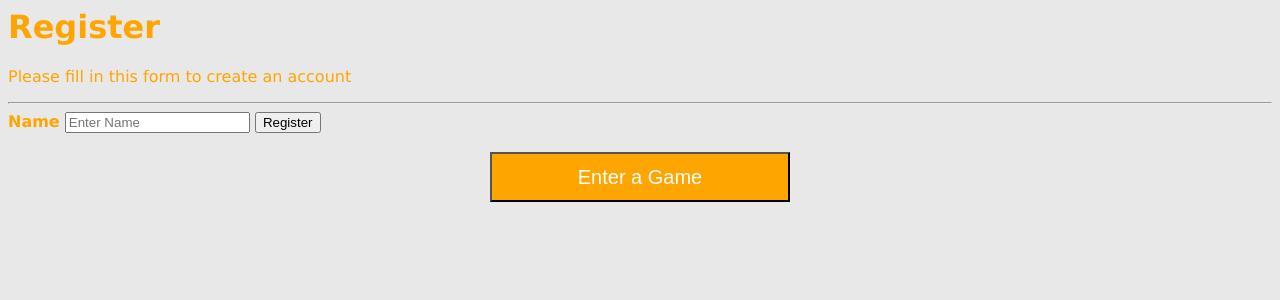
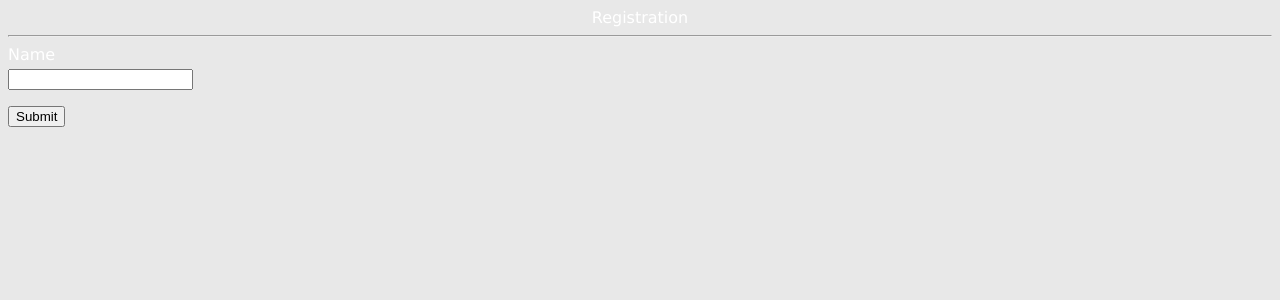
Before and after one commit to king-cheung-jhu/cad, a Django app: template templates/chat/register.html in a window 1280 px wide. Shown: the top 300 px of the page. Run offline with Django 3.2, Linux system fonts and the light colour scheme; the template is opened without the code that fills it, so the values that code supplies are empty; parts of the project's set-up code (start-up, migrations or seed data) failed here and were passed over.

Commit message:
update registration

```diff
--- a/game/urls.py
+++ b/game/urls.py
@@ -5,5 +5,6 @@ from . import views
 
 urlpatterns = [
     url(r'^$', views.index, name='index'),
-     # url(r'^(?P<room_name>[^/]+)/$', views.room, name='room'),
+    # url(r'^(?P<room_name>[^/]+)/$', views.room, name='room'),
+    url(r'^register/$', views.UserFormView.as_view(), name='register'),
 ]
--- /dev/null
+++ b/templates/chat/forms.py
@@ -0,0 +1 @@
+from django.contrib.auth.models import User
--- a/templates/chat/register.html
+++ b/templates/chat/register.html
@@ -1,7 +1,9 @@
 <!-- chat/templates/chat/register.html -->
 <style>
   body {
-    color: white;
+  <!--margin: 2em auto;-->
+  max-width: 600px;
+  color: white;
     font-family: verdana;
     background-color:#E8E8E8;
     <!--background-image:url("question.jpg"); -->
@@ -10,24 +12,67 @@
     background-size: 150px 150px;
     background-repeat: no-repeat;
 
+}
+
+form div {
+    margin-bottom: 0.5em;
+}
+form div label, form div input {
+    display: block;
+    margin-bottom: 0.3em;
+}
+</style>
+<center>
+
+    Registration
+    <hr>
+
+</center>
+<form id="test" action="#" method="post">
+    <div class="form-group">
+        <label for="name">Name</label>
+        <input class="form-control" type="text" name="name" id="name" />
+    </div>
+
+    <p>
+        <input type="submit" value="Submit" class="btn btn-primary btn-block" />
+    </p>
+</form>
+<pre id="output"></pre>
 
 
+<script>
+    /*
+    (function() {
+    function toJSONString( form ) {
+        var obj = {};
+        var elements = form.querySelectorAll( "input" );
+        var name = elements.name;
+        /*for( var i = 0; i < elements.length; ++i ) {
+            var element = elements[i];
+            var name = element.name;
+            var value = element.value;*/
 
-  }
-</style>
+          /*  if( name ) {
+                obj[ name ] = value;
+            }
+        }
 
-<body>
-<form action="action_page.php">
-    <div class="container">
-        <h1 style= "color:orange;">Register</h1>
-        <p style="color:orange;">Please fill in this form to create an account</p>
-        <hr>
-        <label for "name" style="color:orange;"><b>Name</b></label>
-        <input type="text" placeholder="Enter Name" name="name" required>
-        <button type= "submit" class="registerbtn">Register</button>
-        <br>
-        <br>
-        <center><button style="background-color: orange;color:white;font-size:20px;width:300px;height:50px;" onclick="window.location.href='index.html'";"> Enter a Game</button></center>
-    </div>
-</form>
-</body>
+        return JSON.stringify( obj );
+    }
+
+    document.addEventListener( "DOMContentLoaded", function() {
+        var form = document.getElementById( "test" );
+        var output = document.getElementById( "output" );
+        form.addEventListener( "submit", function( e ) {
+            e.preventDefault();
+            var json = toJSONString( this );
+            output.innerHTML = json;
+
+        }, false);
+
+    });
+
+})();
+*/
+</script>
```
Also changed, not shown: 2 other files.
